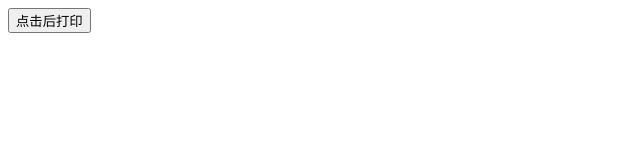
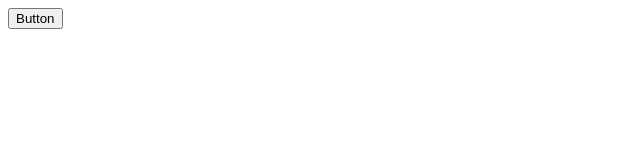
Before and after one commit to inkyMountain/Gradience, a React app: page / in a window 1280 px wide. Shown: the top 160 px of the page, without its empty margins (0-640 px from the left). Built offline with nearby package versions, Linux system fonts and the light colour scheme; the HTML template or start-up script is replaced by a standard one.

Commit message:
webpack配置环境区分

```diff
--- a/package.json
+++ b/package.json
@@ -4,9 +4,9 @@
   "description": "React UI Library",
   "scripts": {
     "test": "cross-env NODE_ENV=test jest --config=jest.config.js --runInBand",
-    "start": "cross-env NODE_ENV=development webpack-dev-server --config ./build/config/webpack.config.js --mode development",
-    "dev": "cross-env NODE_ENV=development webpack-dev-server --config ./build/config/webpack.config.js --mode development",
-    "build": "cross-env NODE_ENV=release webpack --config ./build/config/webpack.config.js --mode production"
+    "start": "cross-env NODE_ENV=development webpack-dev-server --config ./build/config/webpack.config.dev.js",
+    "dev": "cross-env NODE_ENV=development webpack-dev-server --config ./build/config/webpack.config.dev.js",
+    "build": "cross-env NODE_ENV=release webpack --config ./build/config/webpack.config.release.js --mode production"
   },
   "repository": {
     "type": "git",
--- a/src/Button.tsx
+++ b/src/Button.tsx
@@ -1,8 +1,12 @@
 import React from 'react';
 
-const Button = function () {
-  return <button className="button">Button</button>;
-};
+interface ButtonProps {
+  onClick: () => void
+}
+
+const Button = ({onClick}: ButtonProps) =>
+  <button className="button" onClick={() => onClick()}>Button</button>;
+
 
 export {
   Button
--- a/src/index.tsx
+++ b/src/index.tsx
@@ -2,10 +2,8 @@ import React from 'react';
 import ReactDom from 'react-dom';
 import {Button} from './Button';
 
-const button = <button
-  onClick={() => console.log('button clicked')}>点击后打印</button>;
-ReactDom.render(button, document.querySelector('#root'));
-console.log('entry run');
+ReactDom.render(<Button
+  onClick={() => console.log('click button')}/>, document.querySelector('#root'));
 
 export {
   Button
```
Also changed, not shown: 5 other files (tests, documents, lock files or other folders).
